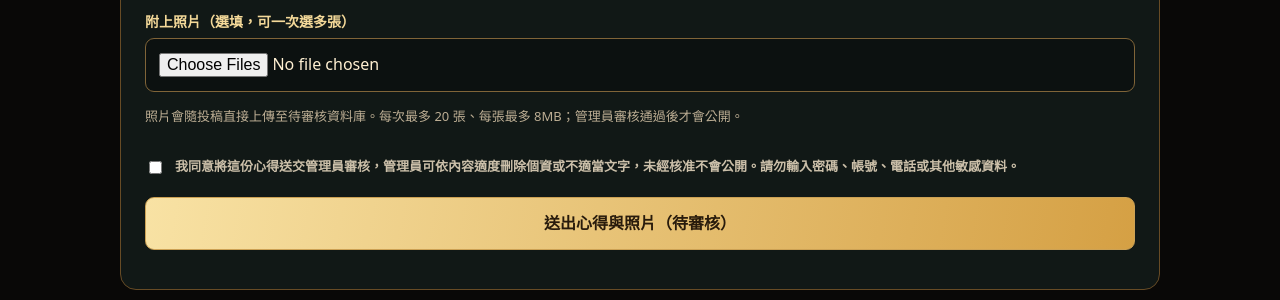
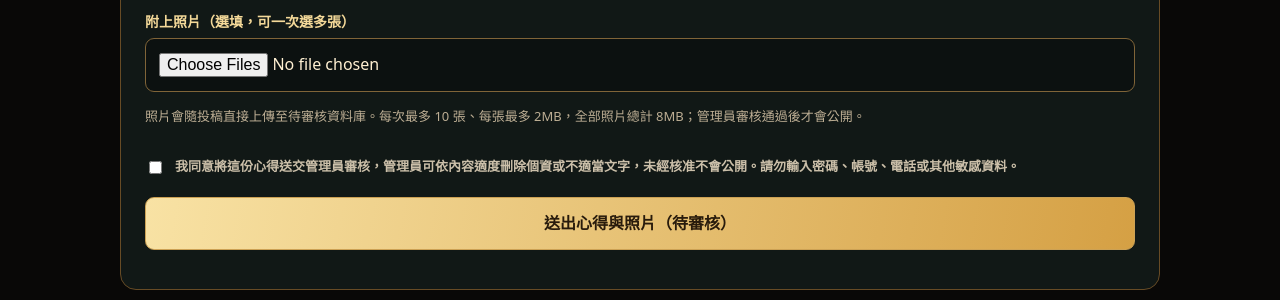
Before and after one commit to seth-oracle/seth-oracle.github.io, a Jekyll site: the page built from reviews/index.html, in a window 1280 px wide. Shown: the part 1430-1730 px from the top of the page. Built offline with Jekyll 4.4.1, drawn with Linux system fonts in a browser that asks for light colours.

Commit message:
Align direct review submission form limits with free KV Worker and add honeypot

```diff
--- a/reviews/index.html
+++ b/reviews/index.html
@@ -65,7 +65,8 @@ footer{text-align:center;color:#968b78;font-size:12px;padding:20px}
 <div><label for="nick">顯示暱稱（請勿填真實帳號）</label><input id="nick" required maxlength="30" placeholder="例如：阿明"></div>
 <div><label for="rating">使用體驗評分</label><select id="rating"><option value="5">★★★★★ 5 分</option><option value="4">★★★★☆ 4 分</option><option value="3">★★★☆☆ 3 分</option><option value="2">★★☆☆☆ 2 分</option><option value="1">★☆☆☆☆ 1 分</option></select></div>
 <div><label for="comment">心得內容</label><textarea id="comment" required minlength="10" maxlength="1000" placeholder="你使用賽特神諭的真實感想、喜歡的功能，或希望改進的地方…"></textarea></div>
-<div><label for="photo">附上照片（選填，可一次選多張）</label><input id="photo" type="file" accept="image/jpeg,image/png,image/webp" multiple aria-describedby="photo-note"><p id="photo-note" class="small">可選多張照片並預覽；投稿時請在 LINE 對話中另外傳送全部原圖。本站不會直接上傳或儲存照片。（每張最多 8MB）</p><div id="photo-preview" class="upload-gallery" aria-live="polite"></div></div>
+<div><label for="photo">附上照片（選填，可一次選多張）</label><input id="photo" type="file" accept="image/jpeg,image/png,image/webp" multiple aria-describedby="photo-note"><p id="photo-note" class="small">可選多張照片並預覽；投稿時請在 LINE 對話中另外傳送全部原圖。本站不會直接上傳或儲存照片。（每張最多 2MB，總計最多 8MB）</p><div id="photo-preview" class="upload-gallery" aria-live="polite"></div></div>
+<div class="spam-trap" aria-hidden="true" style="position:absolute;left:-9999px;width:1px;height:1px;overflow:hidden"><label for="website">網站網址（請留空）</label><input type="text" id="website" name="website" tabindex="-1" autocomplete="off"></div>
 <label class="check"><input id="consent" type="checkbox" required><span>我同意將這份心得送交管理員審核，管理員可依內容適度刪除個資或不適當文字，未經核准不會公開。請勿輸入密碼、帳號、電話或其他敏感資料。</span></label>
 <button class="btn primary" type="submit">複製投稿並前往官方 LINE</button>
 <div id="status" class="hint" role="status" aria-live="polite"></div>
@@ -82,7 +83,7 @@ if(window.SETH_REVIEWS_API&&!window.SETH_REVIEWS_API.includes('REPLACE_WITH')){
  const intro=document.querySelector('#submit > p.small');
  if(intro)intro.textContent='填寫心得與照片後直接送交管理員審核；只有管理員核准後才會顯示在網站。';
  const photoNote=document.getElementById('photo-note');
- if(photoNote)photoNote.textContent='照片會隨投稿直接上傳至待審核資料庫。每次最多 20 張、每張最多 8MB；管理員審核通過後才會公開。';
+ if(photoNote)photoNote.textContent='照片會隨投稿直接上傳至待審核資料庫。每次最多 10 張、每張最多 2MB，全部照片總計 8MB；管理員審核通過後才會公開。';
  const submitBtn=form.querySelector('button[type="submit"]');
  if(submitBtn)submitBtn.textContent='送出心得與照片（待審核）';
 }
@@ -91,9 +92,10 @@ let photoUrls=[];
 photoInput.addEventListener('change',()=>{
 photoUrls.forEach(url=>URL.revokeObjectURL(url));photoUrls=[];photoPreview.replaceChildren();
 const files=Array.from(photoInput.files||[]);
-if(files.some(file=>!['image/jpeg','image/png','image/webp'].includes(file.type)||file.size>8*1024*1024)){
- alert('請選擇 JPG、PNG 或 WebP 照片，每張需小於 8MB。');photoInput.value='';return;
+if(files.some(file=>!['image/jpeg','image/png','image/webp'].includes(file.type)||file.size>2*1024*1024)){
+ alert('請選擇 JPG、PNG 或 WebP 照片，每張不得超過 2MB。');photoInput.value='';return;
 }
+if(files.length>10 || files.reduce((total,file)=>total+file.size,0)>8*1024*1024){alert('每次最多 10 張照片，全部照片不得超過 8MB。');photoInput.value='';return;}
 files.forEach((file,i)=>{
  const url=URL.createObjectURL(file);photoUrls.push(url);
  const img=document.createElement('img');img.src=url;img.alt='照片預覽 '+(i+1);img.className='upload-preview';
```
Also changed, not shown: other parts of reviews/index.html (+1 -0 lines).
